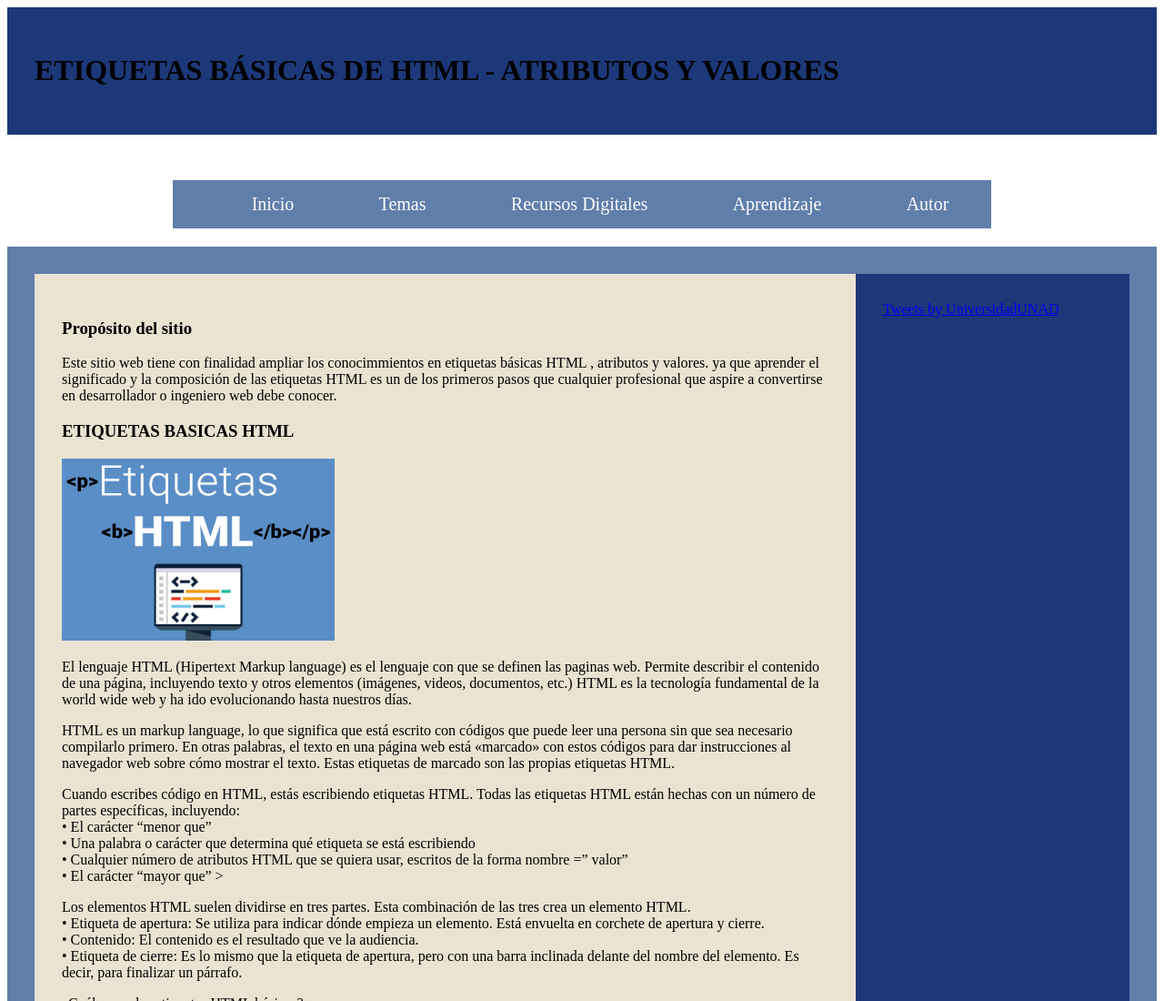
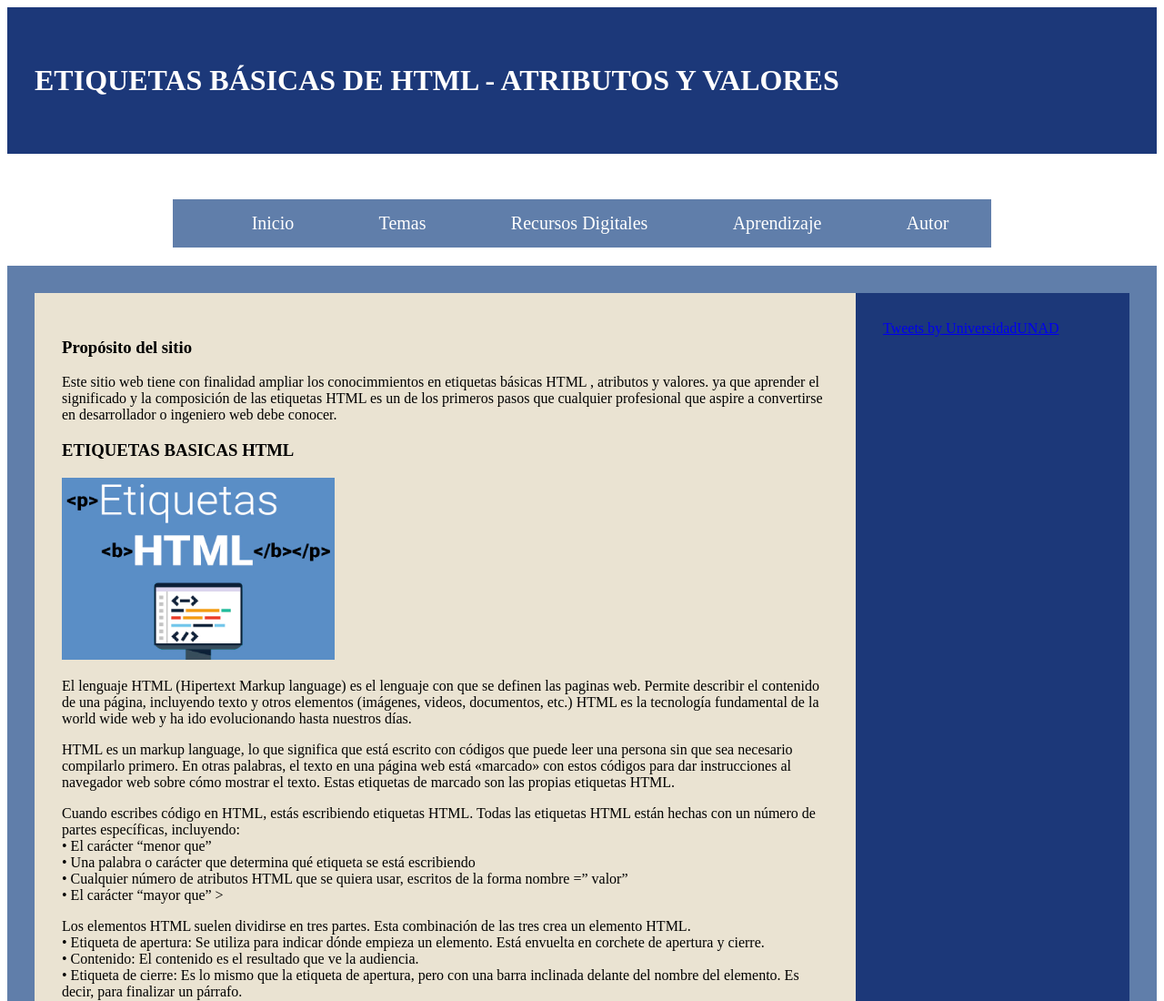
Before and after one commit to eortega92/DSW-Elizabethortegas, a plain HTML site: page fase3/index.html in a window 1280 px wide. Shown: the top 1100 px of the page at 91% size. Drawn offline with Linux system fonts and the light colour scheme.

Commit message:
Update index.html

```diff
--- a/fase3/index.html
+++ b/fase3/index.html
@@ -12,8 +12,9 @@
 <body>
     <header class="encabezado">
         <h1>
-            ETIQUETAS BÁSICAS DE HTML - ATRIBUTOS Y VALORES <br>
-        </h1>
+            <p style="color:#fffefe";> ETIQUETAS BÁSICAS DE HTML - ATRIBUTOS Y VALORES</p>
+
+         </h1>
     </header>
     <nav class="navegacion">
         <ul class="menu-horizontal">
```
